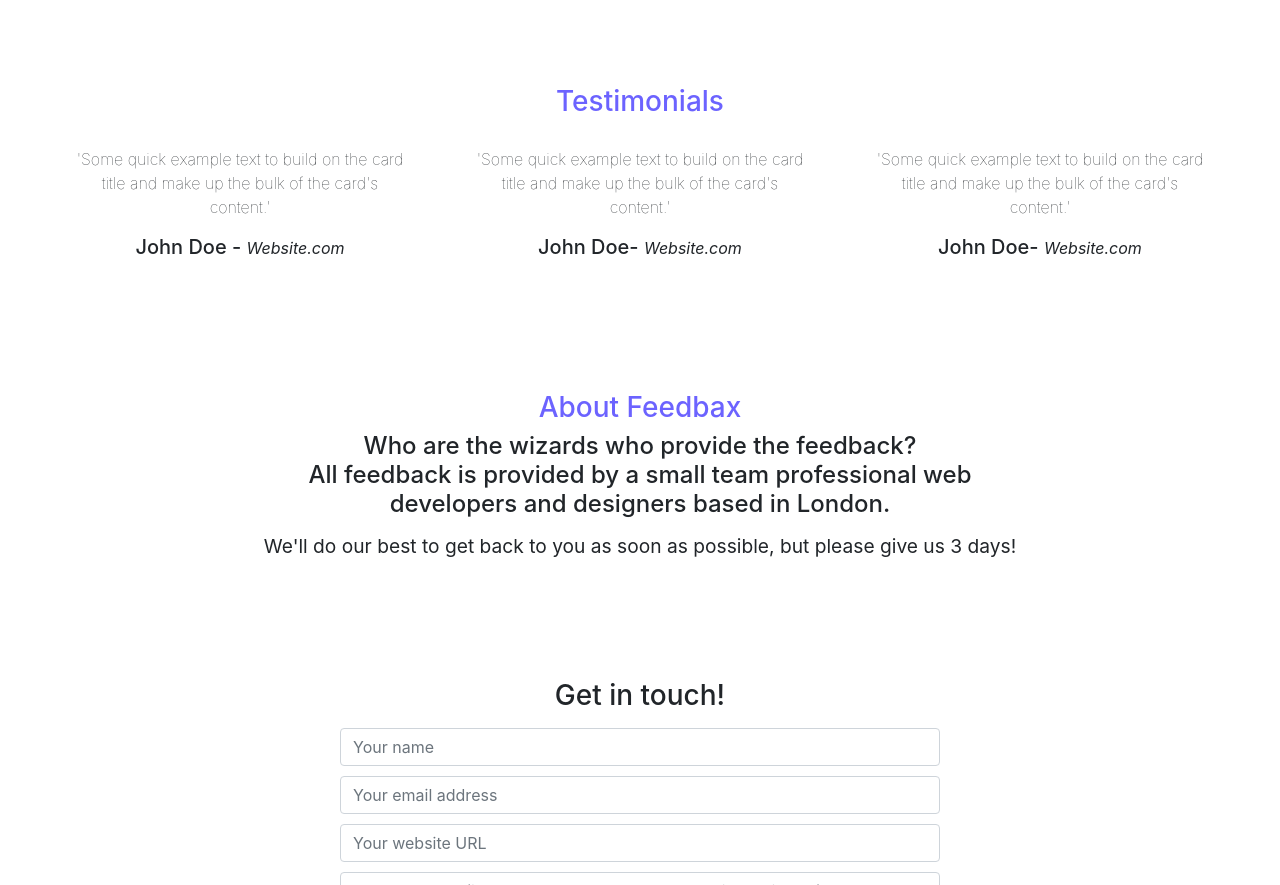
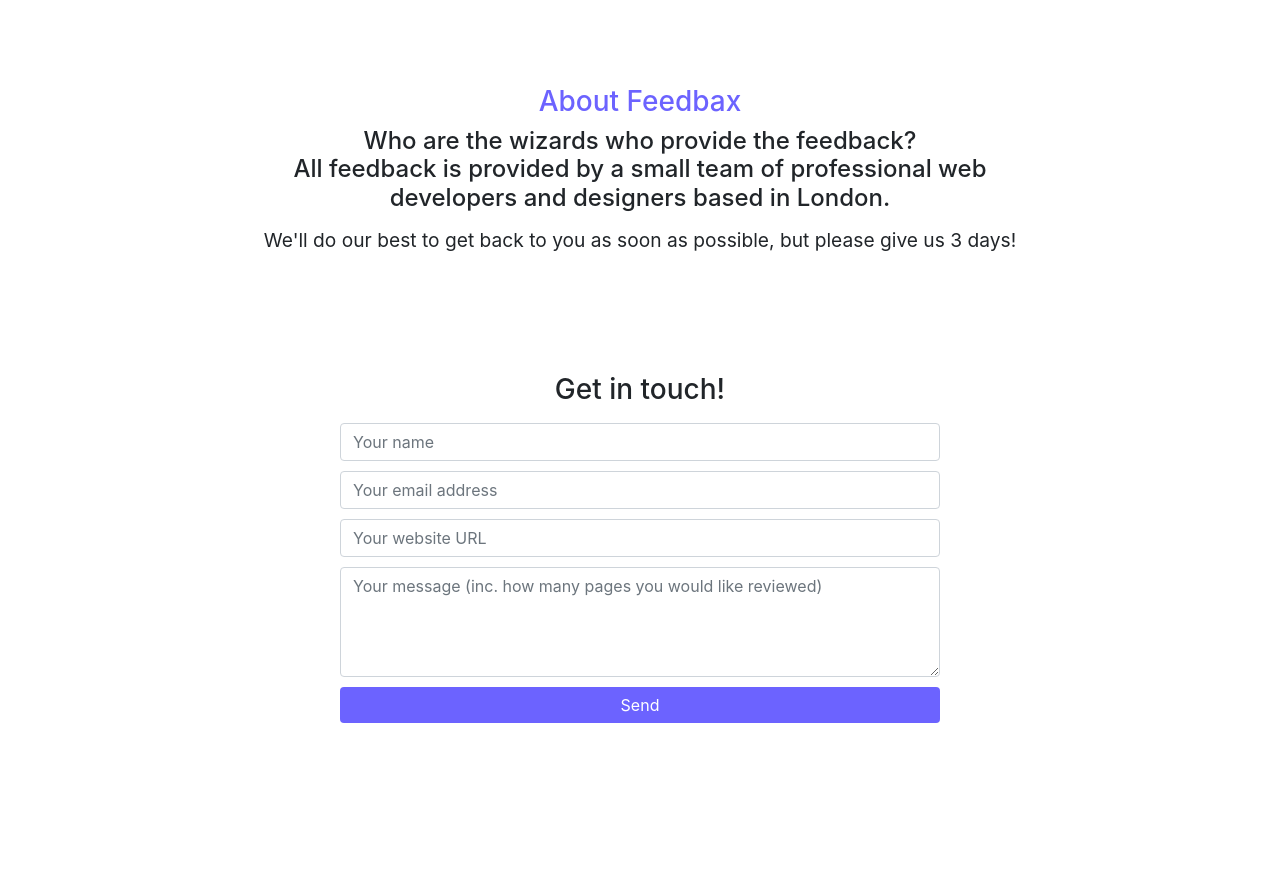
Before and after one commit to tjallen27/feedbax, a plain HTML site: page index.html in a window 1280 px wide. Shown: the part 2060-2945 px from the top of the page. After the commit the page ends 2893 px from the top, so only its background shows below. Drawn offline with nearby package versions, Linux system fonts and the light colour scheme.

Commit message:
updated sections and styling

```diff
--- a/index.html
+++ b/index.html
@@ -72,6 +72,7 @@
           </div>
         </div>
       </div>
+      <!--
         <div class="container testimonials text-center">
           <h3 class="purple">Testimonials</h3>
           <div class="row">
@@ -116,13 +117,14 @@
             </div>
           </div>
         </div>
+      -->
       <div class="container about text-center">
         <div class="row">
           <div class="col-12">
             <h3 class="purple">About Feedbax</h3>
             <h4>
               Who are the wizards who provide the feedback? <br />All feedback
-              is provided by a small team professional web developers and
+              is provided by a small team of professional web developers and
               designers based in London.
             </h4>
             <p>
--- a/styles.css
+++ b/styles.css
@@ -44,7 +44,6 @@ main .container.grid .col-md-6 h3 {
   top: 50%;
   left: 50%;
   transform: translate(-50%, -50%);
-
   text-align: center;
 }
 .purple {
```
Lines whose indentation alone changed are shown as unchanged.
